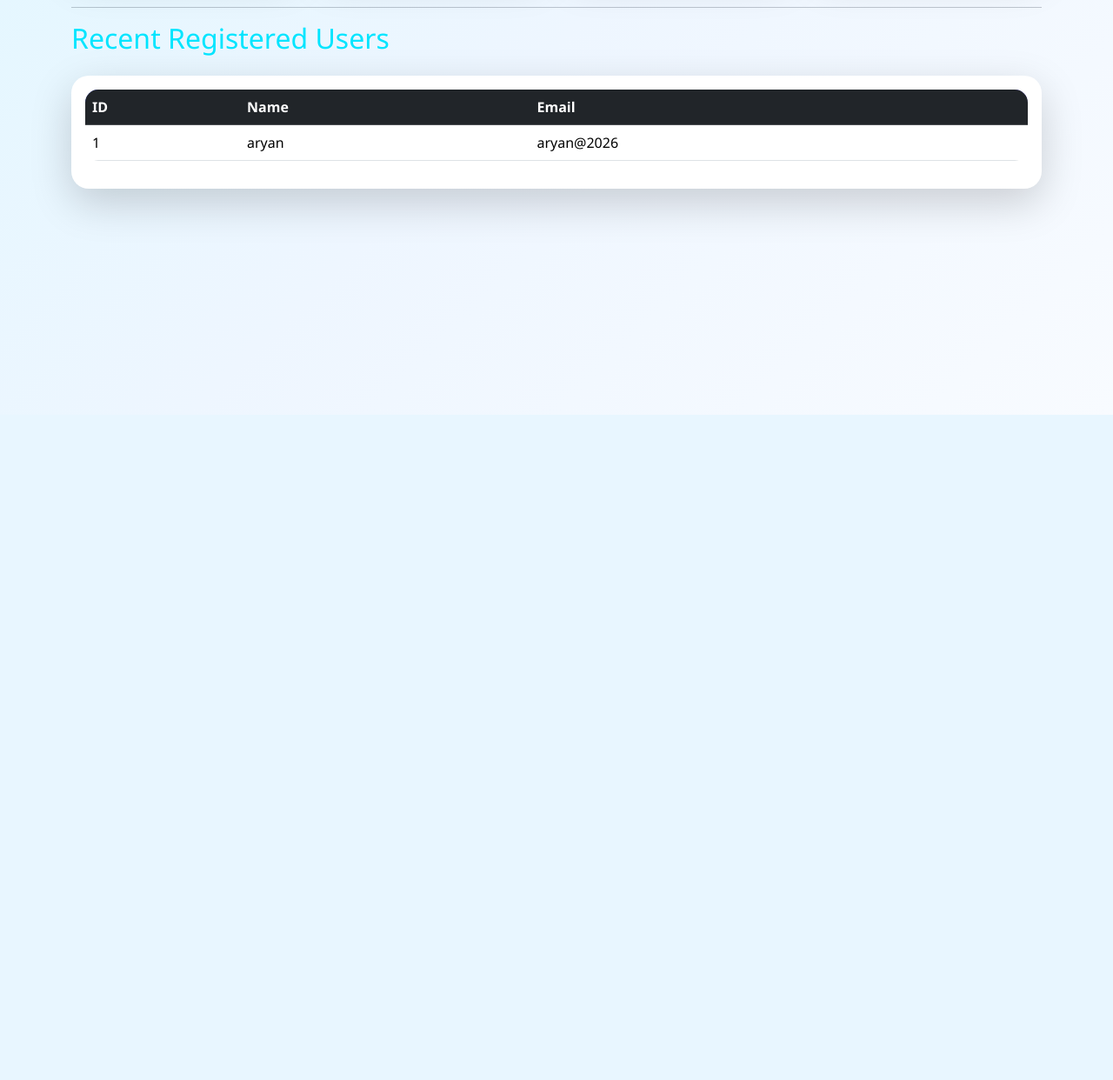
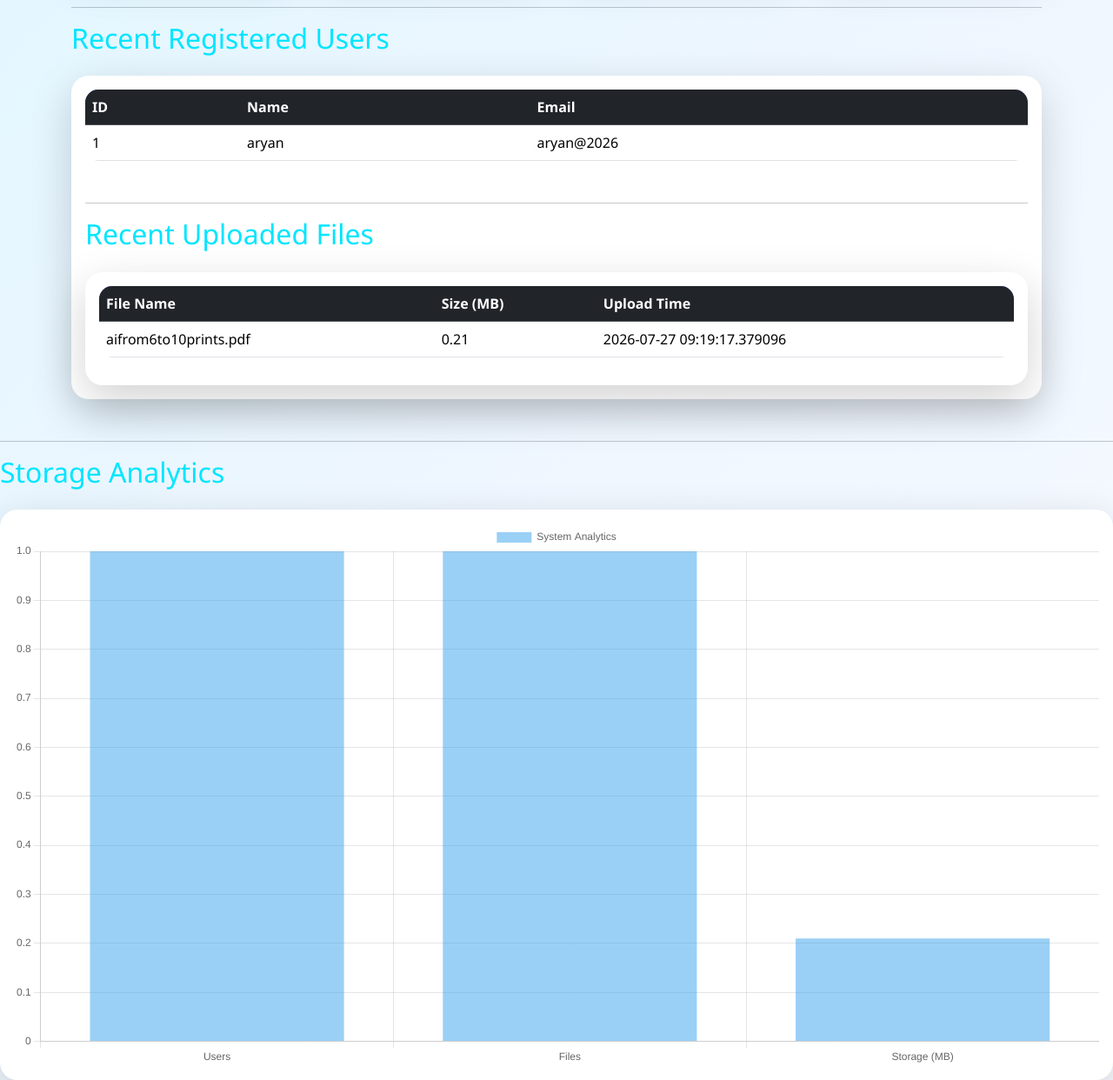
Before and after one commit to nandini-11-karemore/ObjectStorageBillingEngine, a Flask app: page /admin in a window 1280 px wide. Shown: the part 371-1613 px from the top of the page at 87% size. Before the commit the page ends 848 px from the top, so only its background shows below. Run offline with Flask 3, Linux system fonts and the light colour scheme; data comes from the database, SQL or seed files in the repository; both versions use the stored data as it was after the commit.

Commit message:
Integrate Supabase Storage and cloud file management

```diff
--- a/app.py
+++ b/app.py
@@ -4,7 +4,9 @@ import os
 from datetime import datetime
 from reportlab.pdfgen import canvas
 from flask import send_file
+from supabase_client import supabase
 import io
+import uuid
 # CREATE FLASK APP
 app = Flask(__name__)
 
@@ -54,12 +56,35 @@ class StorageObject(db.Model):
         nullable=False
     )
 
+    file_url = db.Column(db.String(500))
+
     upload_time = db.Column(
         db.DateTime,
         default=datetime.utcnow
     )
 
 
+class LoginHistory(db.Model):
+
+    id = db.Column(
+        db.Integer,
+        primary_key=True
+    )
+
+    user_id = db.Column(
+        db.Integer,
+        nullable=False
+    )
+
+    user_name = db.Column(
+        db.String(100),
+        nullable=False
+    )
+
+    login_time = db.Column(
+        db.DateTime,
+        default=datetime.utcnow
+    )
 # HOME PAGE
 @app.route('/')
 def home():
@@ -105,6 +130,13 @@ def login():
 
             session['user_id'] = user.id
             session['user_name'] = user.name
+            new_login = LoginHistory(
+                user_id=user.id,
+                user_name=user.name
+            )
+
+            db.session.add(new_login)
+            db.session.commit()
 
             return redirect('/dashboard')
 
@@ -185,14 +217,24 @@ def admin():
         User.id.desc()
     ).limit(5).all()
 
+    recent_files = StorageObject.query.order_by(
+        StorageObject.id.desc()
+    ).limit(5).all()
+    recent_files = StorageObject.query.order_by(
+    StorageObject.upload_time.desc()
+).limit(10).all()
+
     return render_template(
         'admin.html',
         total_users=total_users,
         total_files=total_files,
         total_storage=round(total_storage, 2),
         total_revenue=total_revenue,
-        recent_users=recent_users
+        recent_users=recent_users,
+        recent_files=recent_files
     )
+#from supabase_client import supabase
+
 # FILE UPLOAD
 @app.route('/upload', methods=['GET', 'POST'])
 def upload():
@@ -204,26 +246,40 @@ def upload():
 
     if request.method == 'POST':
 
-        file = request.files['file']
+        file = request.files.get('file')
 
-        if file:
+        if not file or file.filename == "":
+            return "No file selected"
 
-            filepath = os.path.join(
-                app.config['UPLOAD_FOLDER'],
-                file.filename
+        try:
+            # Read file into memory
+            file_bytes = file.read()
+
+            # Calculate file size (MB)
+            size = len(file_bytes) / (1024 * 1024)
+
+            # Generate unique filename
+            unique_filename = f"{uuid.uuid4()}_{file.filename}"
+
+            # Upload to Supabase Storage
+            supabase.storage.from_("uploads").upload(
+                path=unique_filename,
+                file=file_bytes,
+                file_options={
+                    "content-type": file.content_type,
+                    "upsert": "false"
+                }
             )
 
-            # SAVE FILE
-            file.save(filepath)
+            # Get public URL
+            file_url = supabase.storage.from_("uploads").get_public_url(unique_filename)
 
-            # FILE SIZE
-            size = os.path.getsize(filepath) / (1024 * 1024)
-
-            # SAVE TO DATABASE
+            # Save metadata in database
             new_file = StorageObject(
                 user_id=user_id,
-                file_name=file.filename,
-                file_size=size
+                file_name=unique_filename,
+                file_size=size,
+                file_url=file_url
             )
 
             db.session.add(new_file)
@@ -231,10 +287,14 @@ def upload():
 
             return redirect('/dashboard')
 
+        except Exception as e:
+            return f"Upload Error: {str(e)}"
+
     return render_template('upload.html')
 
 
-# DELETE FILE
+
+#DELETE FILE
 @app.route('/delete/<int:file_id>')
 def delete_file(file_id):
 
@@ -250,16 +310,13 @@ def delete_file(file_id):
 
     if file:
 
-        filepath = os.path.join(
-            app.config['UPLOAD_FOLDER'],
-            file.file_name
-        )
+        # Delete from Supabase Storage
+        try:
+            supabase.storage.from_("uploads").remove([file.file_name])
+        except Exception as e:
+            print("Supabase Delete Error:", e)
 
-        # DELETE FILE
-        if os.path.exists(filepath):
-            os.remove(filepath)
-
-        # DELETE DATABASE RECORD
+        # Delete from database
         db.session.delete(file)
         db.session.commit()
 
@@ -385,7 +442,17 @@ def users():
         'users.html',
         users=all_users
     )
+@app.route('/login-history')
+def login_history():
 
+    records = LoginHistory.query.order_by(
+        LoginHistory.login_time.desc()
+    ).all()
+
+    return render_template(
+        'login_history.html',
+        records=records
+    )
 with app.app_context():
     db.create_all()
 # MAIN FUNCTION
--- a/templates/admin.html
+++ b/templates/admin.html
@@ -11,6 +11,7 @@
    <link rel="stylesheet"
     href="{{ url_for('static', filename='style.css') }}">
 </head>
+<script src="https://cdn.jsdelivr.net/npm/chart.js"></script>
 
 <body>
 
@@ -141,12 +142,104 @@
                 </tbody>
 
             </table>
+<hr class="mt-5">
 
+<h2 class="mb-4">
+    Recent Uploaded Files
+</h2>
+
+<div class="card shadow-lg border-0">
+
+    <div class="card-body">
+
+        <table class="table table-hover">
+
+            <thead class="table-dark">
+
+                <tr>
+
+                    <th>File Name</th>
+
+                    <th>Size (MB)</th>
+
+                    <th>Upload Time</th>
+
+                </tr>
+
+            </thead>
+
+            <tbody>
+
+                {% for file in recent_files %}
+
+                <tr>
+
+                    <td>{{ file.file_name }}</td>
+
+                    <td>{{ file.file_size | round(2) }}</td>
+
+                    <td>{{ file.upload_time }}</td>
+
+                </tr>
+
+                {% endfor %}
+
+            </tbody>
+
+        </table>
+
+    </div>
+
+</div>
         </div>
 
     </div>
 
 </div>
+<hr class="mt-5">
+
+<h2 class="mb-4">
+    Storage Analytics
+</h2>
+
+<div class="card shadow-lg border-0">
+
+    <div class="card-body">
+
+        <canvas id="storageChart" data-users="{{ total_users }}" data-files="{{ total_files }}" data-storage="{{ total_storage }}"></canvas>
+
+    </div>
+
+</div>
+
+
+<!-- CHART JS -->
+
+<script src="https://cdn.jsdelivr.net/npm/chart.js"></script>
+
+<script>
+
+const ctx = document.getElementById('storageChart');
+const users = Number(ctx.dataset.users) || 0;
+const files = Number(ctx.dataset.files) || 0;
+const storage = Number(ctx.dataset.storage) || 0;
+
+new Chart(ctx, {
+    type: 'bar',
+    data: {
+        labels: [
+            'Users',
+            'Files',
+            'Storage (MB)'
+        ],
+        datasets: [{
+            label: 'System Analytics',
+            data: [users, files, storage]
+        }]
+    }
+});
+
+</script>
 
 </body>
 </html>
--- a/templates/dashboard.html
+++ b/templates/dashboard.html
@@ -192,6 +192,11 @@
                             <td>{{ file.file_size | round(2) }}</td>
 
                             <td>{{ file.upload_time }}</td>
+                            <td>
+                                <a href="{{ file.file_url }}" target="_blank" class="btn btn-success btn-sm">
+                                 View
+                                </a>
+                            </td>
 
                             <td>
 
--- /dev/null
+++ b/test_supabase.py
@@ -0,0 +1,3 @@
+from supabase_client import supabase
+
+print("✅ Connected to Supabase!")
```
Also changed, not shown: supabase_client.py (added, +10 -0 lines), templates/login_history.html (added, +63 -0 lines), instance/storage.db, 1 other file.
